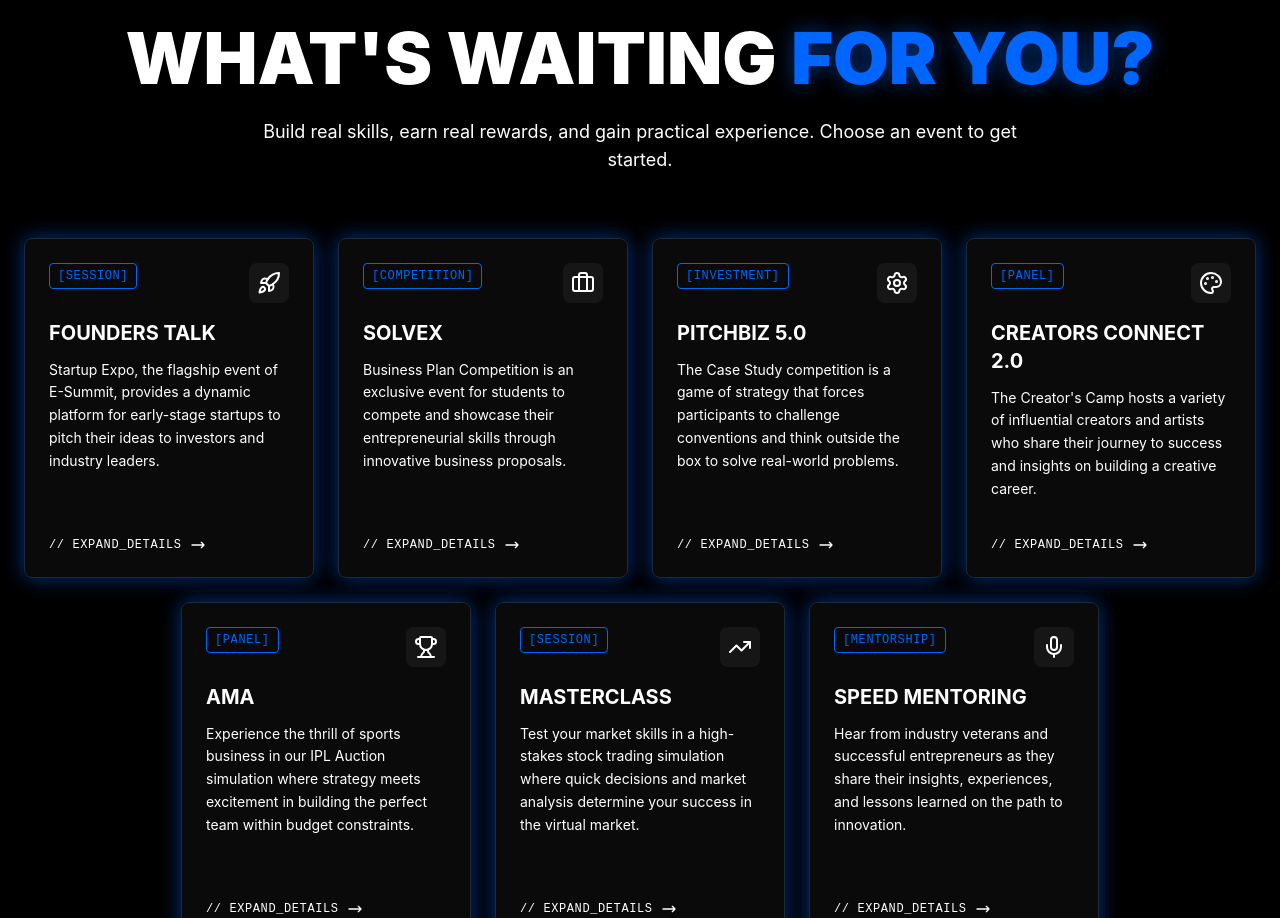
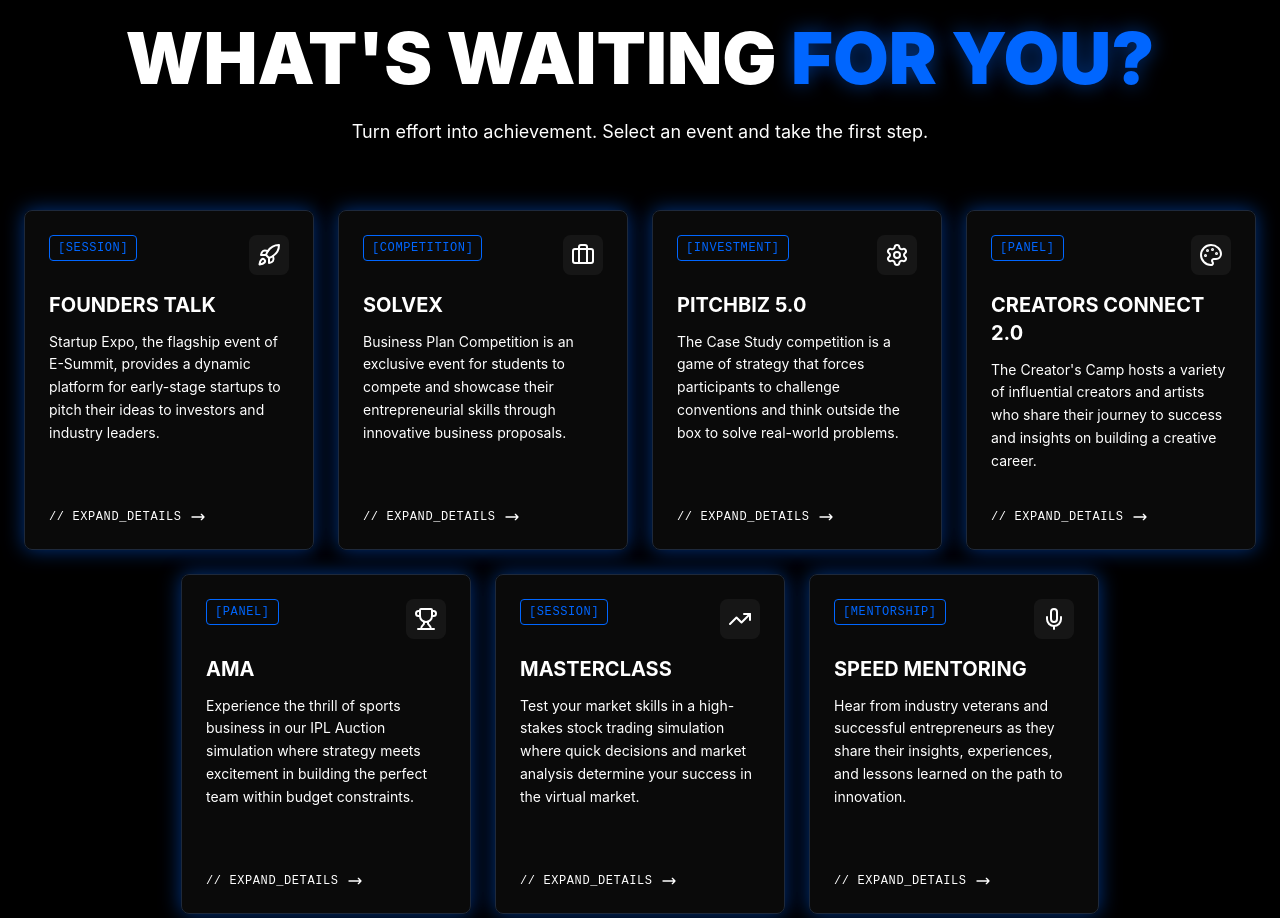
Before and after one commit to Ansh-mick27/AIIHFound_E_summit, a Next.js app: page / in a window 1280 px wide. Shown: the part 2167-3085 px from the top of the page. Built offline with nearby package versions, Linux system fonts and the light colour scheme.

Commit message:
Update EventsGrid description text to: Turn effort into achievement...

```diff
--- a/src/components/EventsGrid.tsx
+++ b/src/components/EventsGrid.tsx
@@ -85,7 +85,7 @@ export default function EventsGrid() {
                         transition={{ delay: 0.2 }}
                         className="text-lg text-text-secondary max-w-3xl mx-auto"
                     >
-                        Build real skills, earn real rewards, and gain practical experience. Choose an event to get started.
+                        Turn effort into achievement. Select an event and take the first step.
                     </motion.p>
                 </div>
 
```
